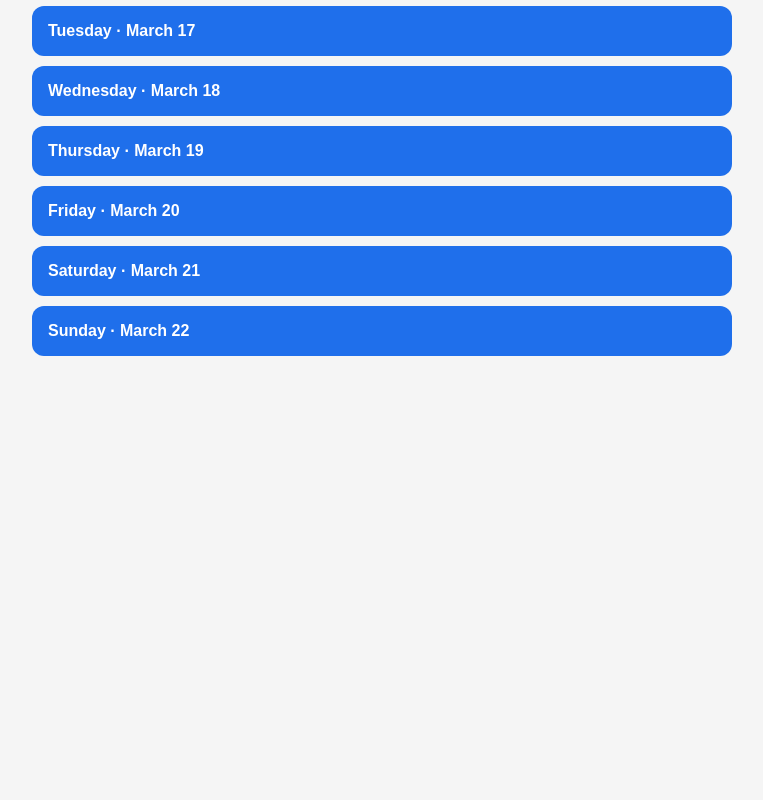
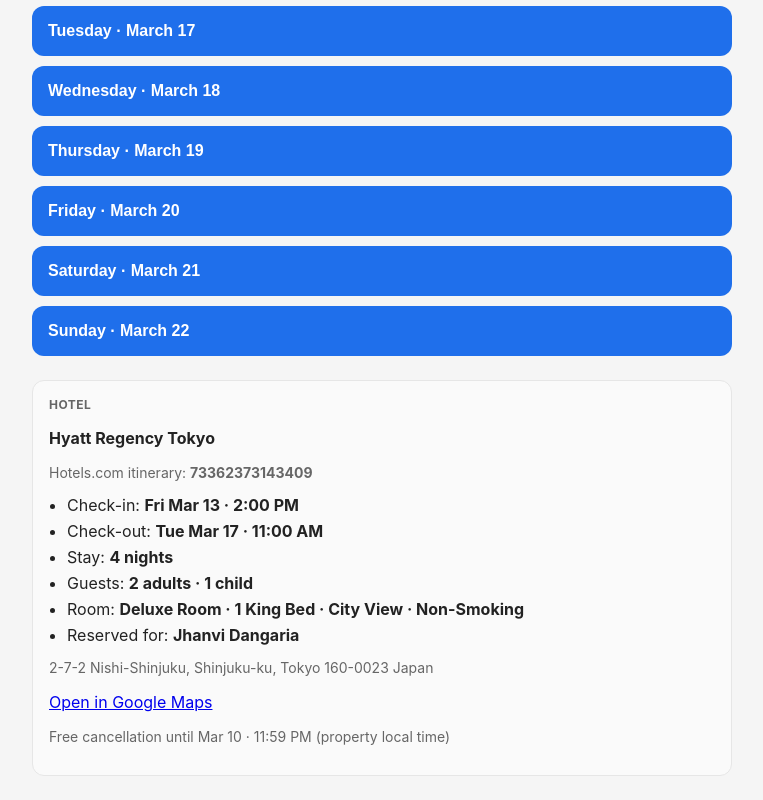
Before and after one commit to jazee/date-test, a plain HTML site: page jkjd2124-japan-2026.html in a window 1280 px wide. Shown: the part 426-1226 px from the top of the page, without its empty margins (258-1021 px from the left). Before the commit the page ends 816 px from the top, so only its background shows below. Drawn offline with Linux system fonts and the light colour scheme.

Commit message:
Update jkjd2124-japan-2026.html

```diff
--- a/jkjd2124-japan-2026.html
+++ b/jkjd2124-japan-2026.html
@@ -158,20 +158,39 @@
   </div>
 </div>
 
-<div id="d13" class="day">
-  <h2>Friday · March 13</h2>
-  <p>Arrive in Tokyo.</p>
+<div class="card">
+  <div class="label">Hotel</div>
 
-  <div class="card">
-    <div class="label">Arrival</div>
-    <ul>
-      <li>Arrive: <strong>3:00 PM</strong></li>
-      <li>Airport: <strong>NRT</strong>, Tokyo, Japan</li>
-      <li>Flight: <strong>United UA 837</strong></li>
-    </ul>
-  </div>
+  <p><strong>Hyatt Regency Tokyo</strong></p>
+
+  <p class="small">
+  Hotels.com itinerary: <strong>73362373143409</strong>
+  </p>
+
+  <ul>
+    <li>Check-in: <strong>Fri Mar 13 · 2:00 PM</strong></li>
+    <li>Check-out: <strong>Tue Mar 17 · 11:00 AM</strong></li>
+    <li>Stay: <strong>4 nights</strong></li>
+    <li>Guests: <strong>2 adults · 1 child</strong></li>
+    <li>Room: <strong>Deluxe Room · 1 King Bed · City View · Non-Smoking</strong></li>
+    <li>Reserved for: <strong>Jhanvi Dangaria</strong></li>
+  </ul>
+
+  <p class="small">
+  2-7-2 Nishi-Shinjuku, Shinjuku-ku, Tokyo 160-0023 Japan
+  </p>
+
+  <p>
+  <a href="https://maps.google.com/?q=Hyatt+Regency+Tokyo" target="_blank">
+  Open in Google Maps
+  </a>
+  </p>
+
+  <p class="small">
+  Free cancellation until Mar 10 · 11:59 PM (property local time)
+  </p>
+
 </div>
-
 <div id="d14" class="day">
   <h2>Saturday · March 14</h2>
   <p>March 14 travel details here</p>
```
